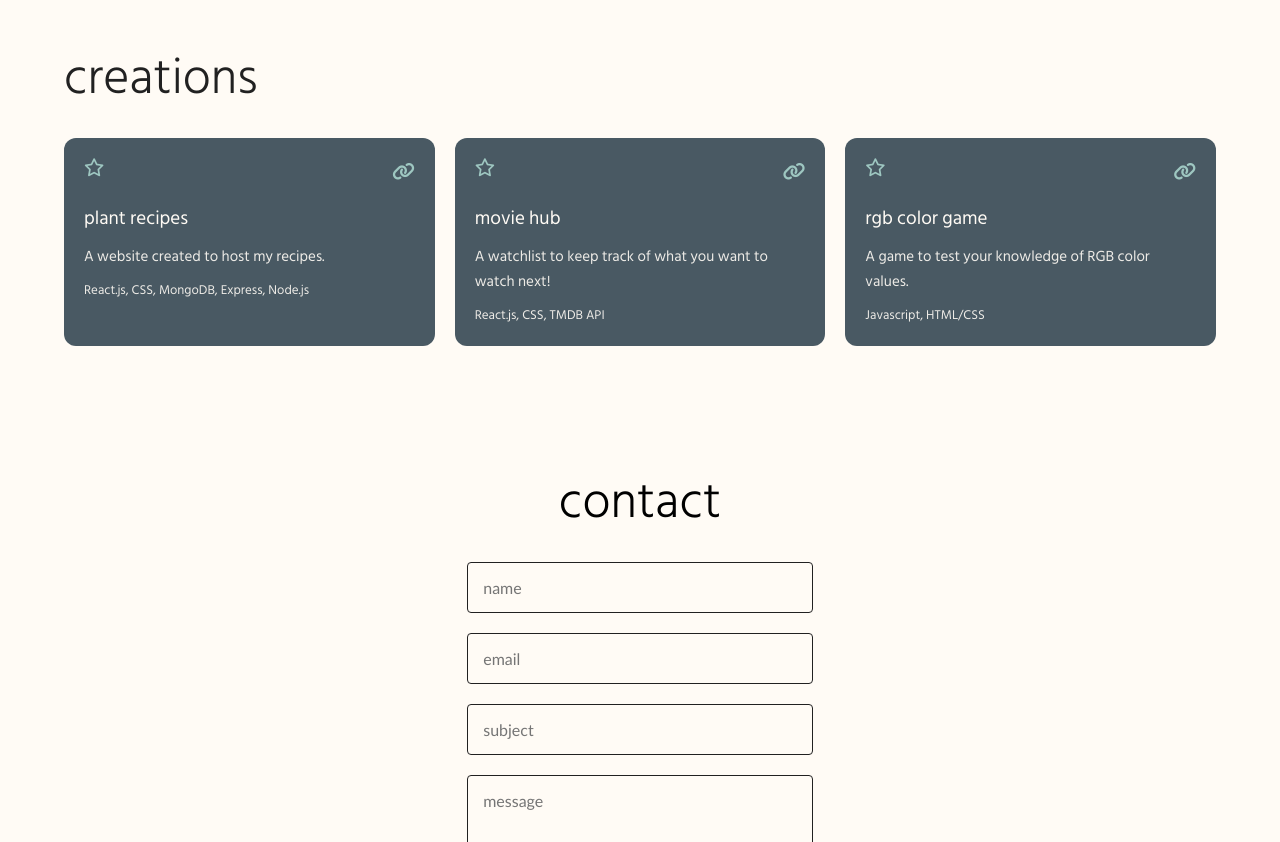
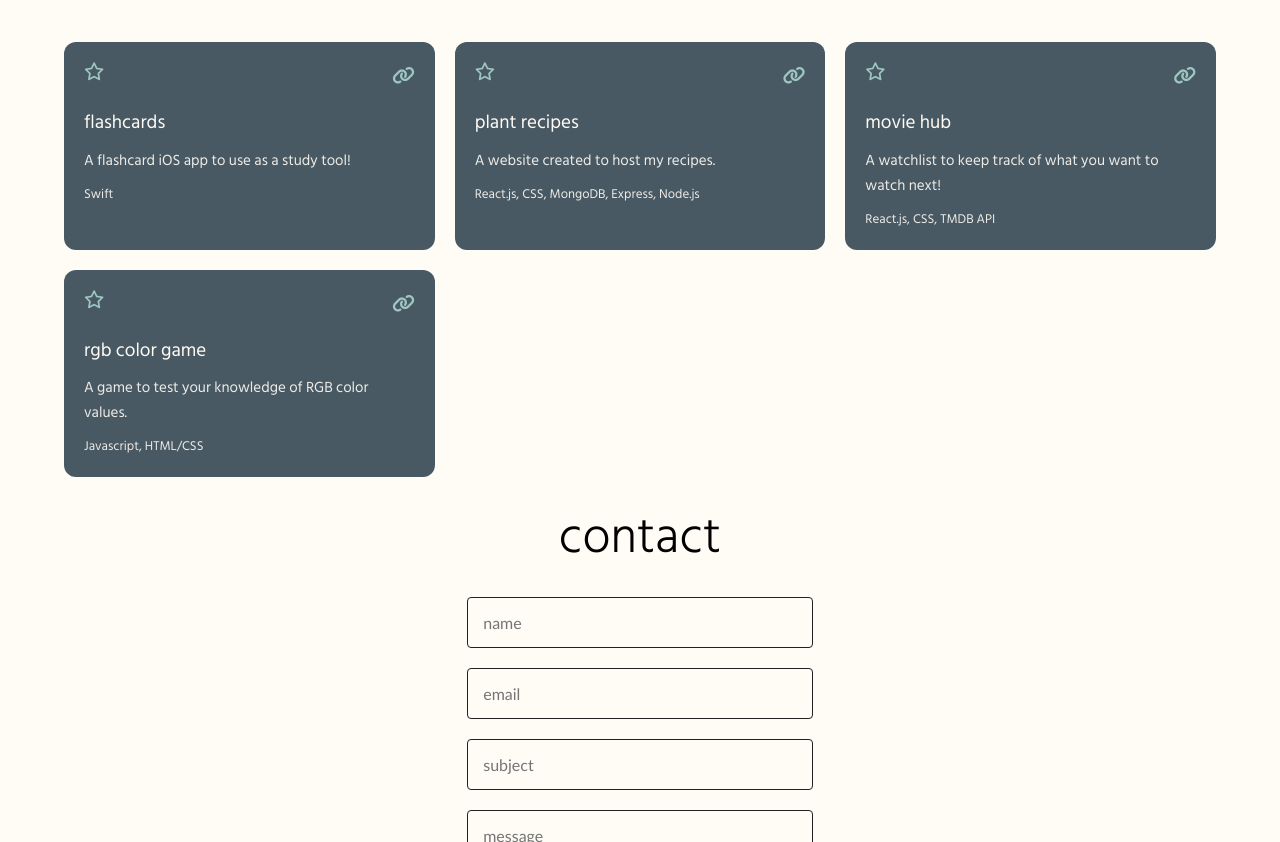
Before and after one commit to vilinh/vi-linh, a React (Create React App) app: page / in a window 1280 px wide. Shown: the part 1459-2301 px from the top of the page. Built offline with nearby package versions, Linux system fonts and the light colour scheme.

Commit message:
added proj

```diff
--- a/package.json
+++ b/package.json
@@ -12,6 +12,7 @@
     "react-scripts": "5.0.0",
     "react-scroll": "^1.8.4",
     "react-spring": "^9.4.1",
+    "three": "^0.137.1",
     "web-vitals": "^2.1.3"
   },
   "scripts": {
--- a/src/assets/creationsdata.js
+++ b/src/assets/creationsdata.js
@@ -1,4 +1,10 @@
 const creations = [
+  {
+    title: "Flashcards",
+    desc: "A flashcard iOS app to use as a study tool!",
+    lang: "Swift",
+    link: "https://github.com/vilinh/Flashcards",
+  },
   {
     title: "Plant Recipes",
     desc: "A website created to host my recipes.",
```
Also changed, not shown: 1 other file (tests, documents, lock files or other folders).
